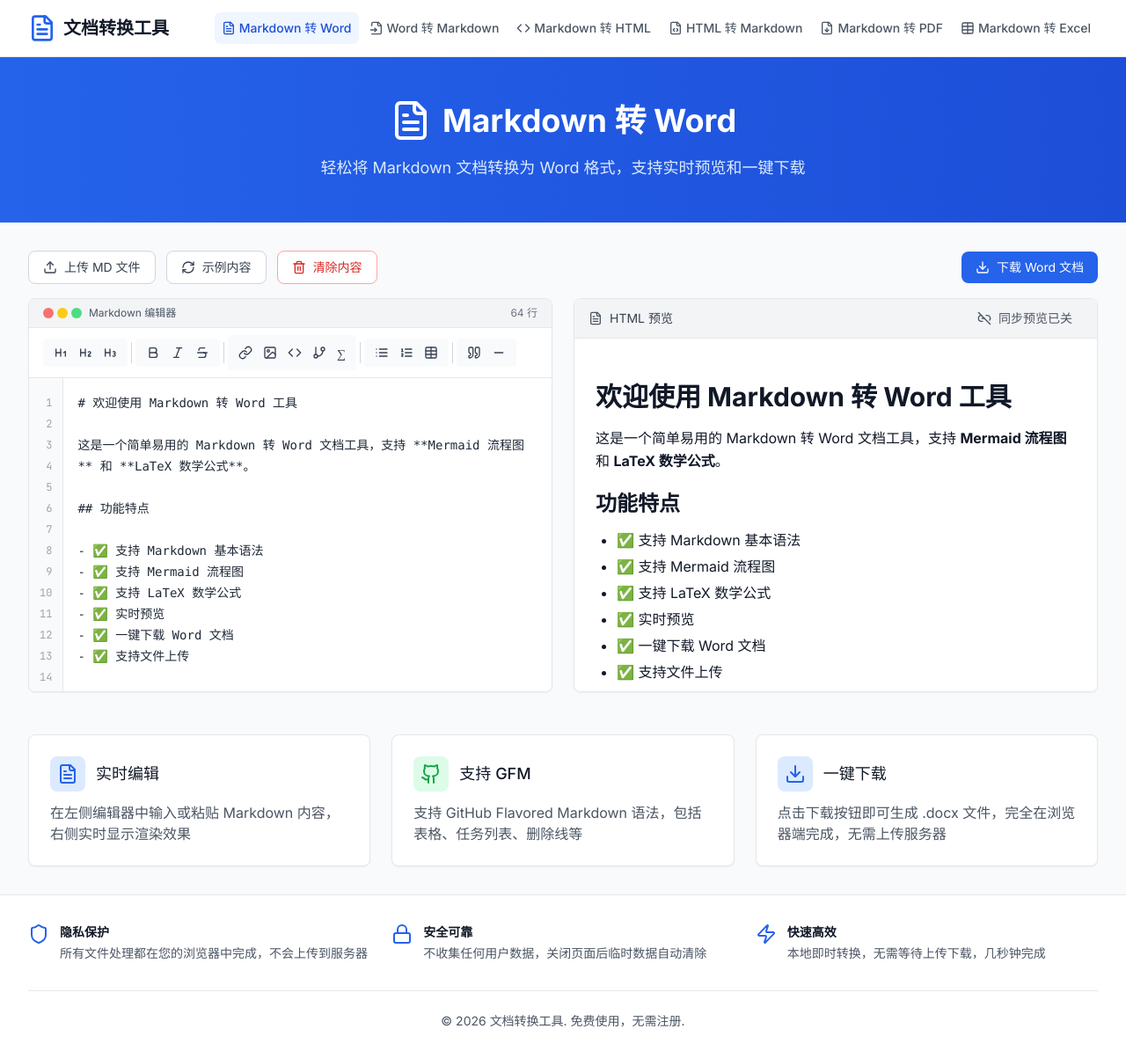
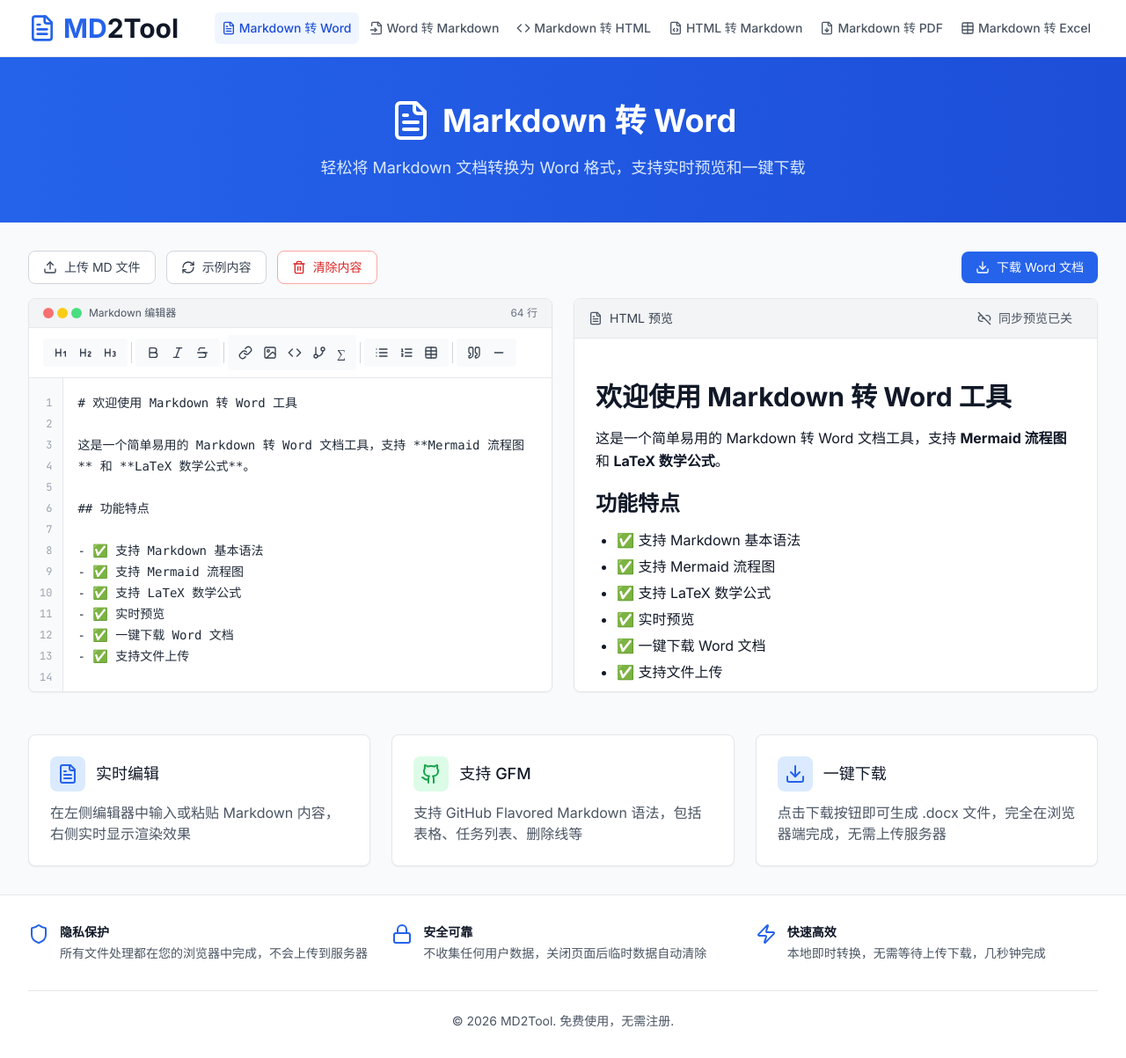
Before and after one commit to MrSleep404/md2tool, a React (Vite) app: page / in a window 1280 px wide. Shown: the whole page at 88% size. Built offline with nearby package versions, Linux system fonts and the light colour scheme.

Commit message:
将网站标题从'文档转换工具'改为'MD2Tool'，并优化显示效果

```diff
--- a/index.html
+++ b/index.html
@@ -4,7 +4,7 @@
     <meta charset="UTF-8" />
     <link rel="icon" type="image/svg+xml" href="/vite.svg" />
     <meta name="viewport" content="width=device-width, initial-scale=1.0" />
-    <title>Markdown 转换工具 - 免费在线文档格式转换</title>
+    <title>MD2Tool - 免费在线文档格式转换</title>
     <meta name="description" content="免费在线 Markdown 转 Word、PDF、HTML 转换工具，支持双向转换，浏览器本地处理，保护隐私。" />
     <link rel="preconnect" href="https://fonts.googleapis.com">
     <link rel="preconnect" href="https://fonts.gstatic.com" crossorigin>
--- a/src/components/layout/Footer.tsx
+++ b/src/components/layout/Footer.tsx
@@ -40,7 +40,7 @@ export default function Footer() {
         {/* Copyright */}
         <div className="border-t border-gray-200 pt-6 text-center">
           <p className="text-sm text-gray-600">
-            © {new Date().getFullYear()} 文档转换工具. 免费使用，无需注册.
+            © {new Date().getFullYear()} MD2Tool. 免费使用，无需注册.
           </p>
         </div>
       </div>
--- a/src/components/layout/Header.tsx
+++ b/src/components/layout/Header.tsx
@@ -66,7 +66,10 @@ export default function Header() {
           {/* Logo */}
           <Link to="/" className="flex items-center space-x-2">
             <LogoIcon className={`h-8 w-8 ${logoColor}`} />
-            <span className="text-xl font-bold text-gray-900">文档转换工具</span>
+            <span className="text-3xl font-bold">
+              <span className={logoColor}>MD</span>
+              <span className="text-gray-900">2Tool</span>
+            </span>
           </Link>
 
           {/* Desktop Navigation */}
```
